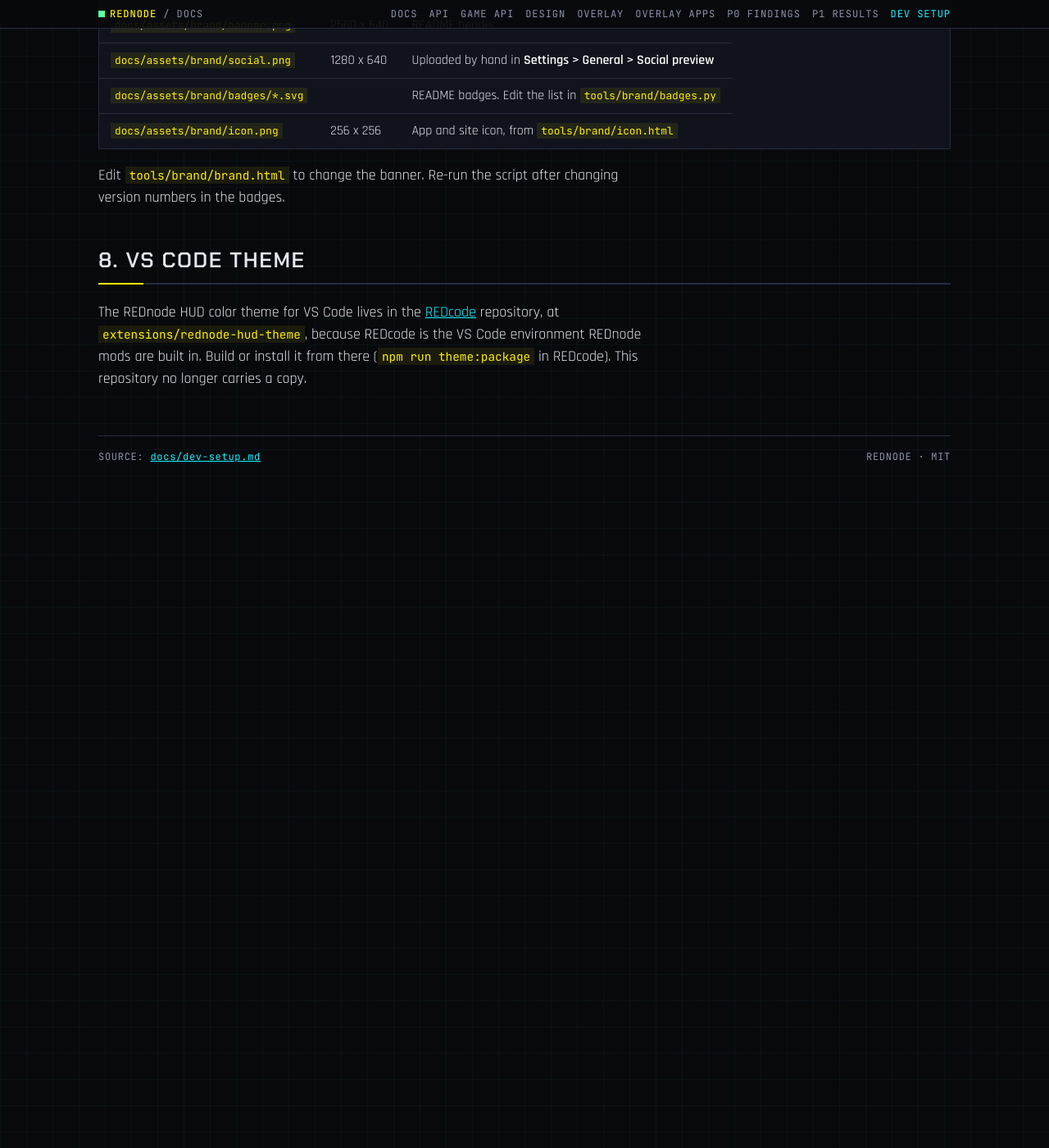
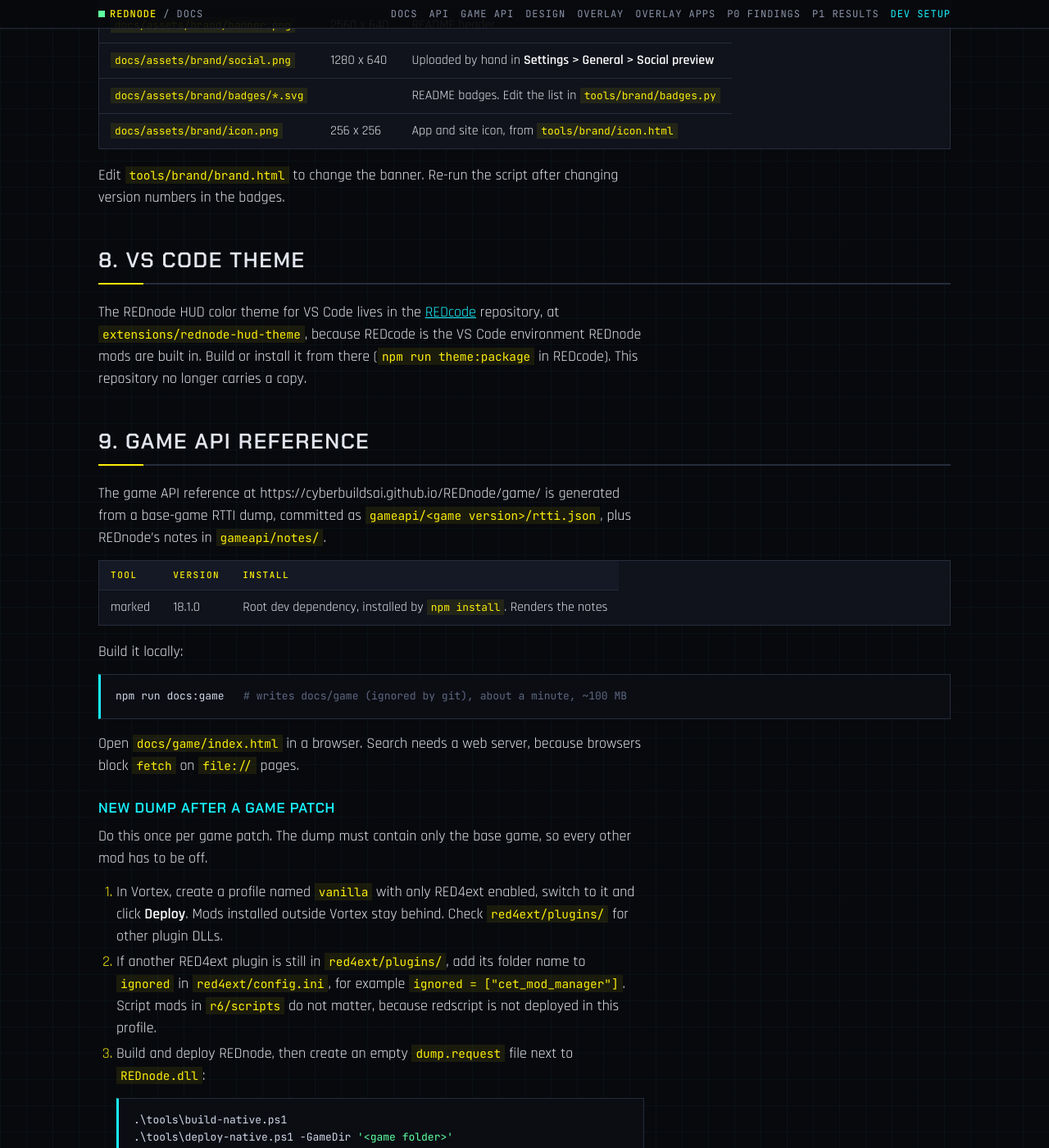
Before and after one commit to CyberbuildsAI/REDnode, a Jekyll site: the page built from docs/dev-setup.md, in a window 1280 px wide and 1400 px high, scrolled down 4508 px. Shown: the whole window at 82% size. Built offline with Jekyll 4.4.1, drawn with Linux system fonts in a browser that asks for light colours; our own code applies the rules of GitHub Pages for plain Markdown files; some of the changed text lies outside the part shown.

Commit message:
Document overlay O3 and restore the dropped setup sections
Restores dev-setup sections 9 (game API reference) and 10 (overlay host),
which 6e9f45e removed by mistake, and adds the packaging steps. Documents
manifests, the launcher and the packaged host, and the O3 test.

Co-Authored-By: Claude Opus 5.5 <noreply@anthropic.com>

````diff
--- a/docs/dev-setup.md
+++ b/docs/dev-setup.md
@@ -153,3 +153,79 @@ Edit `tools/brand/brand.html` to change the banner. Re-run the script after chan
 ## 8. VS Code theme
 
 The REDnode HUD color theme for VS Code lives in the [REDcode](https://github.com/CyberbuildsAI/REDcode) repository, at `extensions/rednode-hud-theme`, because REDcode is the VS Code environment REDnode mods are built in. Build or install it from there (`npm run theme:package` in REDcode). This repository no longer carries a copy.
+
+## 9. Game API reference
+
+The game API reference at https://cyberbuildsai.github.io/REDnode/game/ is generated from a base-game RTTI dump, committed as `gameapi/<game version>/rtti.json`, plus REDnode's notes in `gameapi/notes/`.
+
+| Tool | Version | Install |
+|---|---|---|
+| marked | 18.1.0 | Root dev dependency, installed by `npm install`. Renders the notes |
+
+Build it locally:
+
+```powershell
+npm run docs:game   # writes docs/game (ignored by git), about a minute, ~100 MB
+```
+
+Open `docs/game/index.html` in a browser. Search needs a web server, because browsers block `fetch` on `file://` pages.
+
+### New dump after a game patch
+
+Do this once per game patch. The dump must contain only the base game, so every other mod has to be off.
+
+1. In Vortex, create a profile named `vanilla` with only RED4ext enabled, switch to it and click **Deploy**. Mods installed outside Vortex stay behind. Check `red4ext/plugins/` for other plugin DLLs.
+2. If another RED4ext plugin is still in `red4ext/plugins/`, add its folder name to `ignored` in `red4ext/config.ini`, for example `ignored = ["cet_mod_manager"]`. Script mods in `r6/scripts` do not matter, because redscript is not deployed in this profile.
+3. Build and deploy REDnode, then create an empty `dump.request` file next to `REDnode.dll`:
+
+   ```powershell
+   .\tools\build-native.ps1
+   .\tools\deploy-native.ps1 -GameDir '<game folder>'
+   New-Item -ItemType File '<game folder>\red4ext\plugins\REDnode\dump.request'
+   ```
+
+4. Launch the game, wait for the main menu and quit. The REDnode log shows `RTTI dump written to ...`, and the plugin deletes `dump.request`.
+5. Check `red4ext/logs/red4ext-*.log`: REDnode must be the only plugin that says `has been loaded`.
+6. Import the dump, giving the game's product version from the RED4ext log:
+
+   ```powershell
+   npm run gameapi:import -- '<game folder>\red4ext\plugins\REDnode\rtti-dump.json' --game 2.31
+   ```
+
+7. Set `ignored = []` back in `red4ext/config.ini`, and switch Vortex back to your normal profile.
+
+## 10. HTML overlay host
+
+`packages/overlay` is the overlay host from [the overlay design](overlay.md): an Electron app that renders overlay apps off-screen and streams them to the REDnode plugin in the game. `packages/ui` is the UI kit apps use.
+
+| Tool | Version | Install |
+|---|---|---|
+| Electron | 44.7.0 | Dev dependency of `packages/overlay`, installed by `npm install` |
+| @electron/packager | 20.3.0 | Dev dependency of `packages/overlay`. Packages the host for players |
+
+On the reference machine `npm install` did not run Electron's install script, so the Electron binary was missing. Download it by hand once:
+
+```powershell
+node node_modules/electron/install.js   # puts electron.exe in node_modules/electron/dist (about 370 MB)
+```
+
+Run the host:
+
+```powershell
+npm run overlay          # off-screen, waits for the game on \.\pipe\rednode-overlay
+npm run overlay:window   # the demo app in a normal window, without the game
+```
+
+Package the host the way players get it, then deploy it with the plugin:
+
+```powershell
+.\tools\build-native.ps1
+npm run overlay:package    # host\REDnode-overlay.exe and apps\ next to the staged plugin (about 320 MB)
+.\tools\deploy-native.ps1 -GameDir '<game folder>'
+```
+
+With the packaged host deployed, the plugin starts it with the game, so `npm run overlay` is not needed. Only one host runs at a time: one started by hand before the game keeps the pipe, and the packaged one exits. The packaged host logs to `red4ext/logs/rednode-overlay.log`.
+
+The host clears `ELECTRON_RUN_AS_NODE` before starting Electron, because VS Code sets it for processes it starts and it turns Electron into plain Node.
+
+CI skips the Electron download with `ELECTRON_SKIP_BINARY_DOWNLOAD=1`, because the docs build does not need it.
````
Also changed, not shown: CLAUDE.md (+2 -2 lines), docs/overlay-apps.md (+20 -9 lines), docs/overlay.md (+18 -3 lines).
